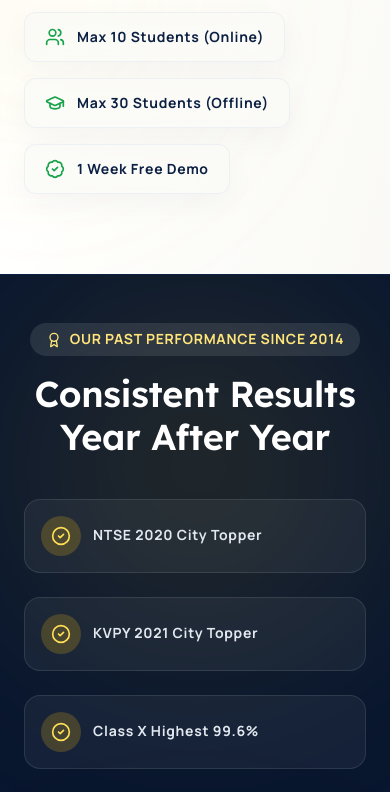
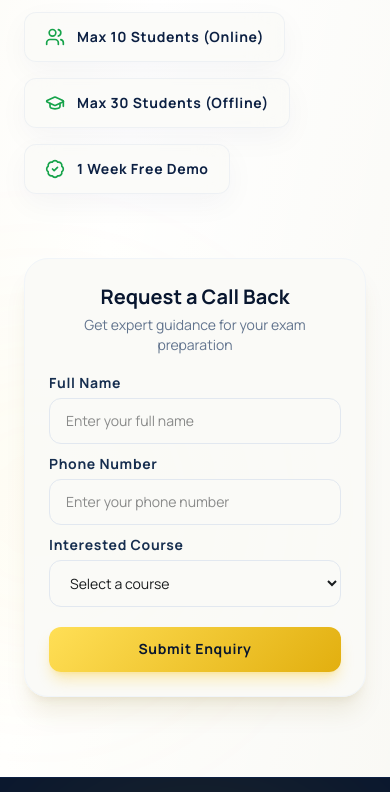
Before and after one commit to team229/goodmarkswebsite, a React (Vite) app: page / in a window 390 px wide. Shown: the part 1156-1948 px from the top of the page. Built offline with nearby package versions, Linux system fonts and the light colour scheme.

Commit message:
Improve mobile navigation and home hero parity

```diff
--- a/src/components/Navbar.tsx
+++ b/src/components/Navbar.tsx
@@ -10,11 +10,11 @@ export default function Navbar() {
     <>
       <header className="fixed top-0 w-full z-50 bg-offwhite/90 backdrop-blur-lg border-b border-slate-100 transition-all duration-300">
         <div className="flex justify-between items-center px-6 lg:px-12 py-4 max-w-container-max mx-auto">
-          <Link to="/" className="text-2xl font-black text-secondary-900 tracking-tighter flex items-center gap-2">
+          <Link to="/" className="text-2xl font-black text-secondary-900 tracking-tighter flex items-center gap-2 min-w-0">
             <img src="/good-marks-logo.png" alt="Good Marks Classes" className="h-10 w-auto object-contain rounded-lg" />
-            <span className="text-xs sm:text-lg font-bold whitespace-nowrap">Good Marks Classes</span>
+            <span className="text-xs sm:text-lg font-bold whitespace-nowrap truncate">Good Marks Classes</span>
           </Link>
-          <div className="flex items-center gap-4">
+          <div className="flex items-center gap-2 sm:gap-4">
             <nav className="hidden lg:flex items-center gap-8 text-sm font-bold text-slate-600">
               <Link className="hover:text-primary-600 transition-colors" to="/">Home</Link>
                <div className="relative group py-6 -my-6 flex items-center">
@@ -64,7 +64,7 @@ export default function Navbar() {
             {/* Mobile Menu Button */}
             <button
               onClick={() => setIsMobileMenuOpen(!isMobileMenuOpen)}
-              className="lg:hidden p-2 hover:bg-slate-100 rounded-lg transition-colors"
+              className="lg:hidden p-2 hover:bg-slate-100 rounded-lg transition-colors shrink-0"
             >
               {isMobileMenuOpen ? <X className="w-6 h-6" /> : <Menu className="w-6 h-6" />}
             </button>
@@ -86,6 +86,7 @@ export default function Navbar() {
                 <Link
                   className="hover:text-primary-600 transition-colors flex items-center gap-2"
                   to="/courses"
+                  onClick={() => setIsMobileMenuOpen(false)}
                 >
                   Courses
                 </Link>
--- a/src/pages/Home.tsx
+++ b/src/pages/Home.tsx
@@ -180,6 +180,43 @@ export default function Home() {
                   </div>
                 </div>
               </motion.div>
+
+              <div className="lg:hidden w-full">
+                <div className="bg-offwhite/95 p-6 rounded-3xl shadow-xl shadow-primary-900/10 border border-slate-100">
+                  <div className="mb-5 text-center">
+                    <h3 className="text-xl font-bold text-secondary-900 mb-1">Request a Call Back</h3>
+                    <p className="text-sm text-slate-500">Get expert guidance for your exam preparation</p>
+                  </div>
+                  <form className="space-y-3" onSubmit={handleSubmit}>
+                    {isSuccess && (
+                      <div className="bg-green-100 text-green-700 p-3 rounded-xl text-sm font-bold">
+                        Thanks! We will contact you soon.
+                      </div>
+                    )}
+                    <div>
+                      <label htmlFor="mobile-name" className="block text-sm font-label-bold text-secondary-700 mb-1.5">Full Name</label>
+                      <input type="text" id="mobile-name" name="name" placeholder="Enter your full name" className="w-full px-4 py-3 rounded-xl border border-slate-200 bg-offwhite focus:bg-offwhite focus:outline-none focus:ring-2 focus:ring-primary-500/20 focus:border-primary-500 transition-all text-sm" required />
+                    </div>
+                    <div>
+                      <label htmlFor="mobile-phone" className="block text-sm font-label-bold text-secondary-700 mb-1.5">Phone Number</label>
+                      <input type="tel" id="mobile-phone" name="phone" placeholder="Enter your phone number" className="w-full px-4 py-3 rounded-xl border border-slate-200 bg-offwhite focus:bg-offwhite focus:outline-none focus:ring-2 focus:ring-primary-500/20 focus:border-primary-500 transition-all text-sm" required />
+                    </div>
+                    <div>
+                      <label htmlFor="mobile-course" className="block text-sm font-label-bold text-secondary-700 mb-1.5">Interested Course</label>
+                      <select name="course" id="mobile-course" defaultValue="" className="w-full px-4 py-3 rounded-xl border border-slate-200 bg-offwhite focus:bg-offwhite focus:outline-none focus:ring-2 focus:ring-primary-500/20 focus:border-primary-500 transition-all text-sm" required>
+                        <option value="" disabled>Select a course</option>
+                        <option value="jee">IIT JEE Coaching</option>
+                        <option value="neet">NEET Coaching</option>
+                        <option value="foundation">Class 8-10 Foundation</option>
+                        <option value="tuition">Subject-wise Tuition</option>
+                      </select>
+                    </div>
+                    <button disabled={isSubmitting} type="submit" className="disabled:opacity-70 w-full btn-gradient py-3.5 rounded-xl text-secondary-900 font-label-bold shadow-lg shadow-primary-500/30 hover:shadow-primary-500/50 mt-2 transition-all">
+                      Submit Enquiry
+                    </button>
+                  </form>
+                </div>
+              </div>
 
               <div className="hidden lg:block w-full max-w-md mx-auto">
                 <div className="bg-offwhite p-8 rounded-[32px] shadow-2xl shadow-primary-900/10 border border-slate-100 flex flex-col relative z-20">
```
